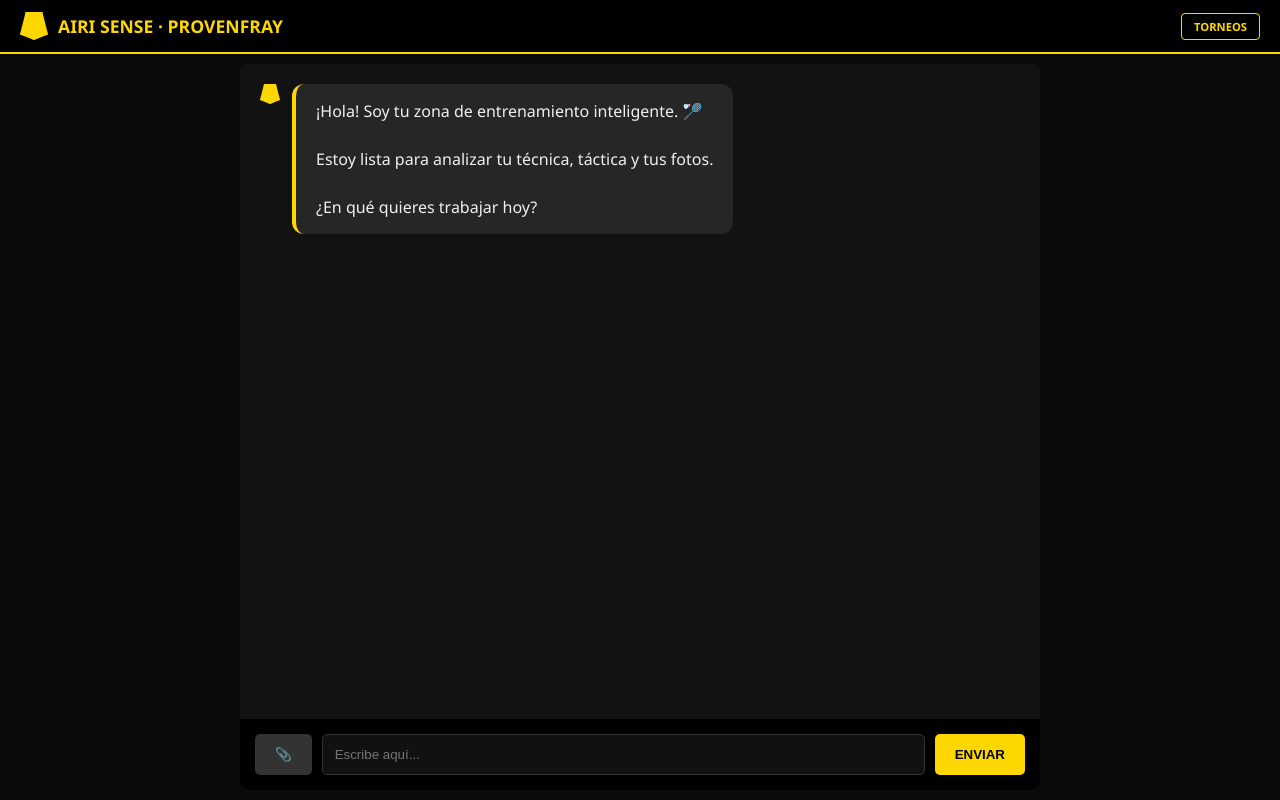
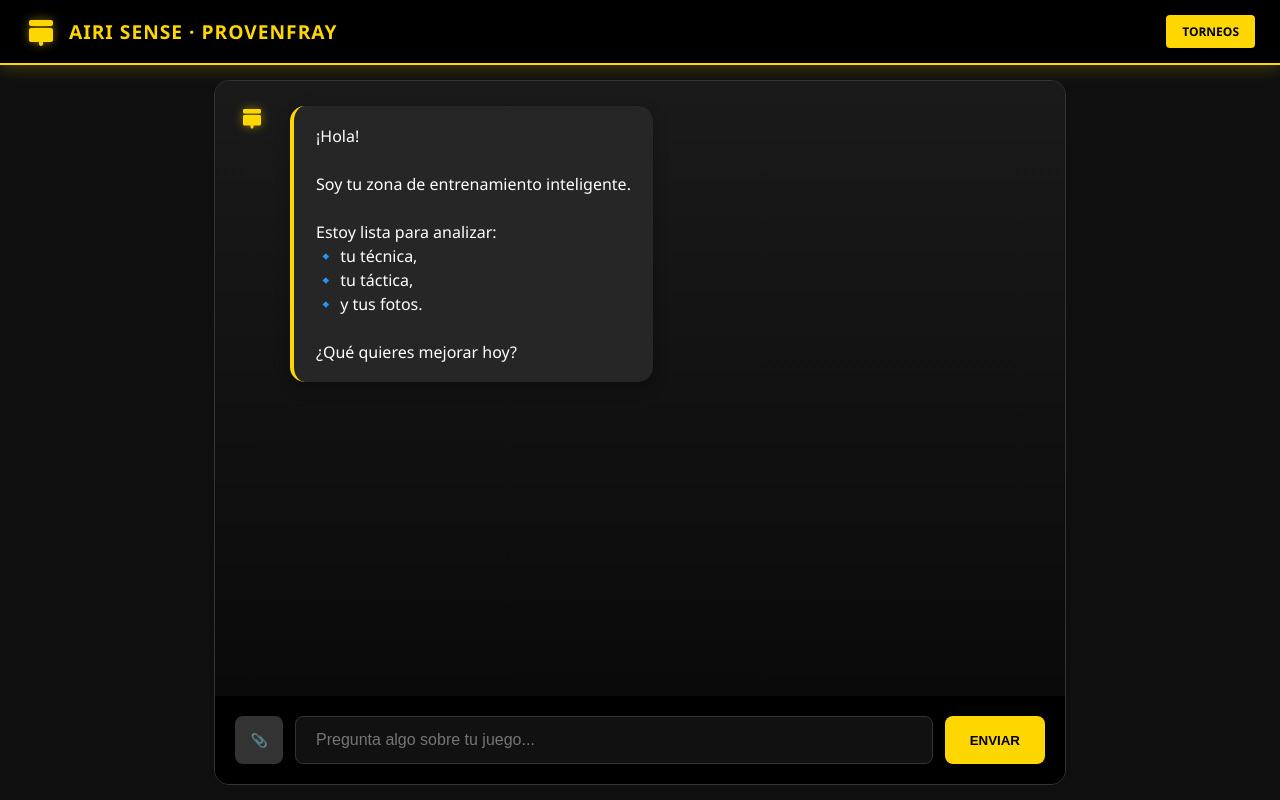
Before and after one commit to Shanty79/provenfray_canforrales, a website: page index.html in a window 1280 px wide. Drawn offline with Linux system fonts and the light colour scheme.

Commit message:
Update index.html

```diff
--- a/index.html
+++ b/index.html
@@ -6,75 +6,93 @@
     <meta name="viewport" content="width=device-width, initial-scale=1.0">
     <title>AIRI SENSE - PROVENFRAY</title>
     <style>
-        :root { --primary: #ffd700; --bg: #0a0a0a; --card: #1a1a1a; --text: #ffffff; }
+        :root { --primary: #ffd700; --bg: #0f0f0f; --card: #1a1a1a; --text: #f0f0f0; }
 
-        body { font-family: 'Segoe UI', Tahoma, Geneva, Verdana, sans-serif; margin: 0; background-color: var(--bg); display: flex; flex-direction: column; height: 100vh; color: var(--text); overflow: hidden; }
+        body { font-family: 'Segoe UI', Roboto, sans-serif; margin: 0; background-color: var(--bg); display: flex; flex-direction: column; height: 100vh; color: var(--text); overflow: hidden; }
 
         /* CABECERA */
-        .header { background: #000; padding: 12px 20px; display: flex; justify-content: space-between; align-items: center; border-bottom: 2px solid var(--primary); }
-        .header h1 { margin: 0; font-size: 1.1rem; display: flex; align-items: center; gap: 10px; color: var(--primary); text-transform: uppercase; font-weight: 800; }
+        .header { background: #000; padding: 15px 25px; display: flex; justify-content: space-between; align-items: center; border-bottom: 2px solid var(--primary); box-shadow: 0 4px 15px rgba(255,215,0,0.2); }
+        .header h1 { margin: 0; font-size: 1.2rem; display: flex; align-items: center; gap: 12px; color: var(--primary); text-transform: uppercase; font-weight: 900; letter-spacing: 1px; }
 
-        /* ICONO VOLANTE (Simplificado para que no falle) */
-        .shuttle-icon { width: 28px; height: 28px; background: var(--primary); clip-path: polygon(20% 0%, 80% 0%, 100% 80%, 50% 100%, 0% 80%); box-shadow: 0 0 10px var(--primary); }
+        /* EL VOLANTE (DIBUJO REAL) */
+        .shuttle-svg { width: 32px; height: 32px; fill: var(--primary); filter: drop-shadow(0 0 5px rgba(255,215,0,0.5)); }
 
-        .btn-torneos { border: 1px solid var(--primary); color: var(--primary); padding: 5px 12px; border-radius: 4px; text-decoration: none; font-weight: 700; font-size: 0.7rem; }
+        .btn-torneos { background: var(--primary); color: #000; padding: 8px 16px; border-radius: 4px; text-decoration: none; font-weight: 800; font-size: 0.75rem; text-transform: uppercase; }
 
-        /* CHAT */
-        #chat-container { flex: 1; display: flex; flex-direction: column; max-width: 800px; margin: 10px auto; width: 95%; background: var(--card); border-radius: 10px; overflow: hidden; }
-        #chat-box { flex: 1; padding: 20px; overflow-y: auto; display: flex; flex-direction: column; gap: 15px; background: #121212; }
+        /* CONTENEDOR CHAT */
+        #chat-container { flex: 1; display: flex; flex-direction: column; max-width: 850px; margin: 15px auto; width: 95%; background: var(--card); border-radius: 15px; border: 1px solid #333; overflow: hidden; }
+        #chat-box { flex: 1; padding: 25px; overflow-y: auto; display: flex; flex-direction: column; gap: 20px; background: linear-gradient(180deg, #1a1a1a 0%, #0a0a0a 100%); }
 
         /* MENSAJES CON INTERLINEADO 1.5 */
-        .msg-wrapper { display: flex; align-items: flex-start; max-width: 85%; gap: 12px; }
+        .avatar { width: 35px; height: 35px; flex-shrink: 0; }
+        .msg-wrapper { display: flex; align-items: flex-start; max-width: 90%; gap: 15px; }
         .msg-wrapper.user-wrapper { align-self: flex-end; flex-direction: row-reverse; }
 
-        .msg { padding: 15px 20px; border-radius: 12px; font-size: 1rem; line-height: 1.5; white-space: pre-wrap; }
-        .bot { background: #262626; color: #f0f0f0; border-left: 4px solid var(--primary); }
+        .msg { padding: 18px 22px; border-radius: 15px; font-size: 1rem; line-height: 1.5; white-space: pre-wrap; box-shadow: 0 5px 15px rgba(0,0,0,0.3); }
+        .bot { background: #262626; color: #ffffff; border-left: 4px solid var(--primary); }
         .user { background: var(--primary); color: #000; font-weight: 700; }
 
-        /* INPUT */
-        .input-area { padding: 15px; background: #000; display: flex; gap: 10px; }
-        input[type="text"] { flex: 1; padding: 12px; border-radius: 5px; border: 1px solid #333; background: #111; color: white; outline: none; }
-        .btn-action { background: var(--primary); color: #000; border: none; padding: 0 20px; border-radius: 5px; cursor: pointer; font-weight: 800; }
+        /* INPUT AREA */
+        .input-area { padding: 20px; background: #000; display: flex; gap: 12px; align-items: center; }
+        input[type="text"] { flex: 1; padding: 14px 20px; border: 1px solid #333; border-radius: 8px; background: #111; color: white; font-size: 1rem; outline: none; }
+        input:focus { border-color: var(--primary); }
+        .btn-action { background: var(--primary); color: #000; border: none; height: 48px; border-radius: 8px; cursor: pointer; font-weight: 900; padding: 0 25px; text-transform: uppercase; }
+
+        #chat-box::-webkit-scrollbar { width: 6px; }
+        #chat-box::-webkit-scrollbar-thumb { background: #333; border-radius: 10px; }
     </style>
 </head>
 <body>
 
     <div class="header">
-        <h1><div class="shuttle-icon"></div> Airi Sense · ProvenFray</h1>
+        <h1>
+            <svg class="shuttle-svg" viewBox="0 0 512 512">
+                <path d="M448 96c0-17.7-14.3-32-32-32H96C78.3 64 64 78.3 64 96v32c0 17.7 14.3 32 32 32h320c17.7 0 32-14.3 32-32V96zM96 192c-17.7 0-32 14.3-32 32v160c0 17.7 14.3 32 32 32h320c17.7 0 32-14.3 32-32V224c0-17.7-14.3-32-32-32H96zM224 448c0 17.7 14.3 32 32 32s32-14.3 32-32v-32h-64v32z"/>
+            </svg>
+            Airi Sense · ProvenFray
+        </h1>
         <a href="#" class="btn-torneos">TORNEOS</a>
     </div>
 
     <div id="chat-container">
         <div id="chat-box">
             <div class="msg-wrapper">
-                <div class="shuttle-icon" style="width:20px; height:20px;"></div>
-                <div class="msg bot">¡Hola! Soy tu zona de entrenamiento inteligente. 🏸
+                <div class="avatar">
+                    <svg class="shuttle-svg" style="width:24px; height:24px;" viewBox="0 0 512 512">
+                        <path d="M448 96c0-17.7-14.3-32-32-32H96C78.3 64 64 78.3 64 96v32c0 17.7 14.3 32 32 32h320c17.7 0 32-14.3 32-32V96zM96 192c-17.7 0-32 14.3-32 32v160c0 17.7 14.3 32 32 32h320c17.7 0 32-14.3 32-32V224c0-17.7-14.3-32-32-32H96zM224 448c0 17.7 14.3 32 32 32s32-14.3 32-32v-32h-64v32z"/>
+                    </svg>
+                </div>
+                <div class="msg bot">¡Hola!
 
-Estoy lista para analizar tu técnica, táctica y tus fotos.
+Soy tu zona de entrenamiento inteligente.
 
-¿En qué quieres trabajar hoy?</div>
+Estoy lista para analizar:
+🔹 tu técnica,
+🔹 tu táctica,
+🔹 y tus fotos.
+
+¿Qué quieres mejorar hoy?</div>
             </div>
         </div>
 
         <div class="input-area">
             <input type="file" id="imageInput" accept="image/*" style="display:none;" onchange="updateFileStatus()">
-            <button class="btn-action" style="background:#333; color:white;" onclick="document.getElementById('imageInput').click()">📎</button>
-            <input type="text" id="userInput" placeholder="Escribe aquí...">
-            <button class="btn-action" onclick="enviar()">ENVIAR</button>
+            <button class="btn-action" style="background:#333; color:white; width:48px; padding:0;" onclick="document.getElementById('imageInput').click()">📎</button>
+            <input type="text" id="userInput" placeholder="Pregunta algo sobre tu juego...">
+            <button class="btn-action" onclick="enviar()">Enviar</button>
         </div>
     </div>
 
     <script>
         function updateFileStatus() {
             const input = document.getElementById('imageInput');
-            document.querySelector('.btn-file').innerHTML = input.files.length > 0 ? '✔' : '📎';
+            if (input.files.length > 0) alert("Imagen cargada");
         }
 
         async function enviar() {
             const input = document.getElementById('userInput');
-            const fileInput = document.getElementById('imageInput');
             const box = document.getElementById('chat-box');
-            if(!input.value.trim() && fileInput.files.length === 0) return;
+            if(!input.value.trim()) return;
 
             const text = input.value;
             box.innerHTML += `<div class="msg-wrapper user-wrapper"><div class="msg user">${text}</div></div>`;
@@ -90,7 +108,7 @@ Estoy lista para analizar tu técnica, táctica y tus fotos.
                 const data = await res.json();
                 box.innerHTML += `
                     <div class="msg-wrapper">
-                        <div class="shuttle-icon" style="width:20px; height:20px; margin-top:10px;"></div>
+                        <div class="avatar"><svg class="shuttle-svg" style="width:20px; height:20px; margin-top:5px;" viewBox="0 0 512 512"><path d="M448 96c0-17.7-14.3-32-32-32H96C78.3 64 64 78.3 64 96v32c0 17.7 14.3 32 32 32h320c17.7 0 32-14.3 32-32V96zM96 192c-17.7 0-32 14.3-32 32v160c0 17.7 14.3 32 32 32h320c17.7 0 32-14.3 32-32V224c0-17.7-14.3-32-32-32H96zM224 448c0 17.7 14.3 32 32 32s32-14.3 32-32v-32h-64v32z"/></svg></div>
                         <div class="msg bot">${data.text}</div>
                     </div>`;
             } catch (e) {
@@ -98,6 +116,7 @@ Estoy lista para analizar tu técnica, táctica y tus fotos.
             }
             box.scrollTop = box.scrollHeight;
         }
+        document.getElementById('userInput').addEventListener('keypress', (e) => { if(e.key === 'Enter') enviar(); });
     </script>
 </body>
 </html>
```
